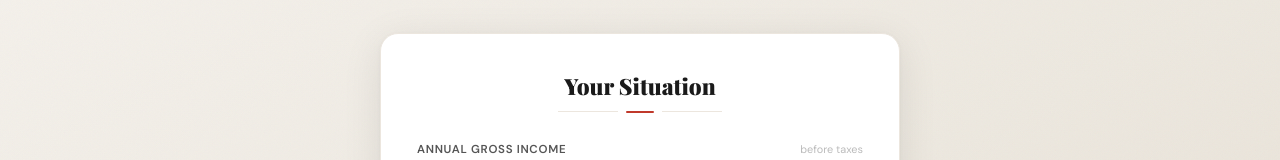
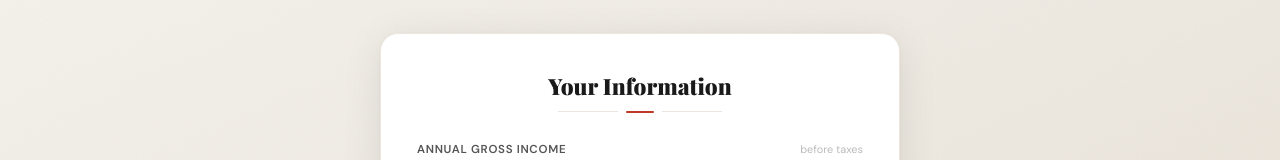
Before and after one commit to MatthewBarghout/cliffsafe, a React (Create React App) app in the folder frontend/: page /calculator in a window 1280 px wide. Shown: the part 271-431 px from the top of the page. Built offline with nearby package versions, Linux system fonts and the light colour scheme; a web font is replaced by a local one.

Commit message:
small change on incomeform

```diff
--- a/frontend/src/components/IncomeForm.jsx
+++ b/frontend/src/components/IncomeForm.jsx
@@ -124,7 +124,7 @@ export default function IncomeForm({ onSubmit, loading }) {
           fontSize: "1.4rem", fontWeight: 900, color: "#1a1a1a",
           margin: "0 0 0.45rem",
         }}>
-          Your Situation
+          Your Information
         </h2>
         {/* Red rule */}
         <div style={{ display: "flex", alignItems: "center", justifyContent: "center", gap: "0.5rem" }}>
```
